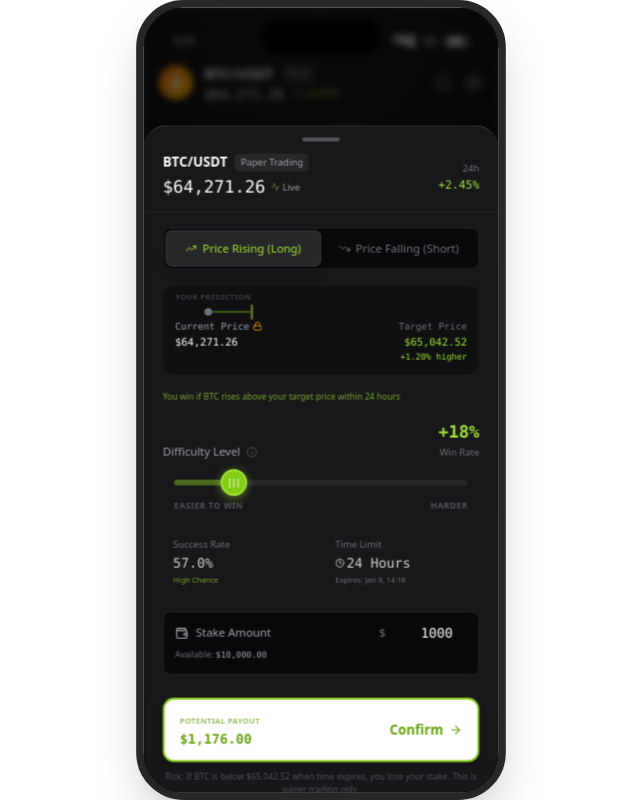
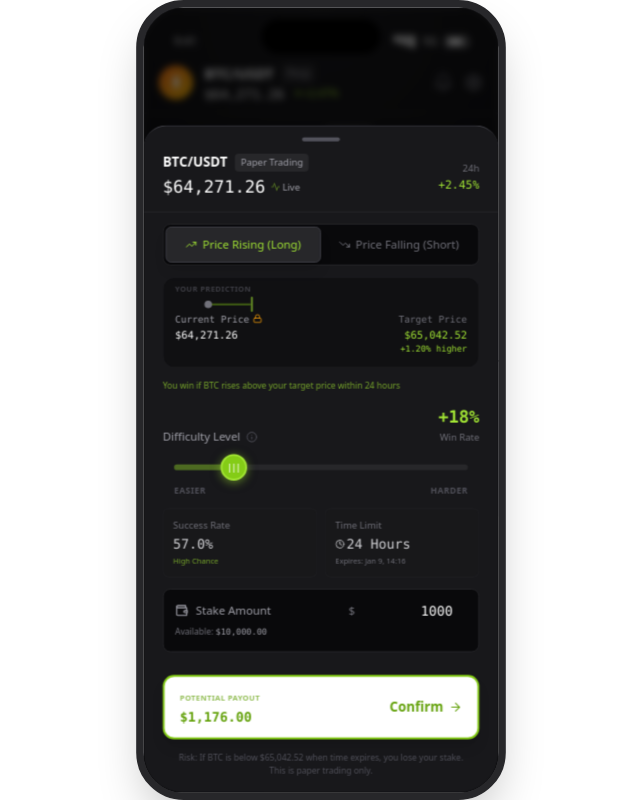
Before and after one commit to yuunayang/dynamic-yield-enhancer, a React (Vite) app: page / in a window 1280 px wide. Both pictures are taken after a click on the button "Super Trade". Shown: the whole page, without its empty margins (319-959 px from the left). Built offline with nearby package versions, Linux system fonts and the light colour scheme.

Commit message:
UI refinements: hint text spacing, Easier label, stake input validation, footer visibility, modal spacing

```diff
--- a/main.jsx
+++ b/main.jsx
@@ -134,7 +134,22 @@ const TradingApp = () => {
   const winProbability = Math.max(20, 65 - riskLevel * 0.4);
   const potentialProfit = principal * multiplier;
 
-  const isOrderValid = principal > 0;
+  // 可用余额
+  const availableBalance = 10000;
+
+  // 验证逻辑
+  const MIN_STAKE = 10;
+  const MAX_STAKE = 99999;
+
+  const getStakeError = () => {
+    if (principal < MIN_STAKE) return `Minimum stake is $${MIN_STAKE}`;
+    if (principal > MAX_STAKE) return `Maximum stake is $${MAX_STAKE.toLocaleString()}`;
+    if (principal > availableBalance) return `Exceeds available balance`;
+    return null;
+  };
+
+  const stakeError = getStakeError();
+  const isOrderValid = principal >= MIN_STAKE && principal <= MAX_STAKE && principal <= availableBalance;
 
   // 辅助函数
   const formatCurrency = (val) => {
@@ -635,7 +650,7 @@ const TradingApp = () => {
         </div>
 
               {/* Modal Body */}
-              <div className="px-5 py-4 space-y-4">
+              <div className="px-5 py-3 space-y-3">
                 {/* Direction Selection */}
                 <div className="bg-zinc-950 p-0.5 rounded-lg flex border border-zinc-800">
             <button
@@ -709,7 +724,7 @@ const TradingApp = () => {
           </div>
 
                 {/* Hint text - outside the box */}
-                <div className={`text-[9px] text-left ${direction === 'long' ? 'text-lime-400/70' : 'text-red-400/70'}`}>
+                <div className={`text-[9px] -mt-2 ${direction === 'long' ? 'text-lime-400/70' : 'text-red-400/70'}`}>
                   {direction === 'long'
                     ? 'You win if BTC rises above your target price within 24 hours'
                     : 'You win if BTC falls below your target price within 24 hours'
@@ -763,7 +778,7 @@ const TradingApp = () => {
               />
             </div>
                   <div className="flex justify-between text-[9px] text-zinc-600 uppercase font-bold tracking-wider mt-0.5 px-3">
-              <span>Easier to Win</span>
+              <span>Easier</span>
               <span>Harder</span>
             </div>
           </div>
@@ -794,7 +809,7 @@ const TradingApp = () => {
                 </div>
 
                 {/* Stake Amount Input */}
-                <div className={`bg-zinc-950 rounded-lg p-3 border transition-colors ${principal <= 0 ? 'border-red-900/50' : 'border-zinc-800'}`}>
+                <div className={`bg-zinc-950 rounded-lg p-3 border transition-colors ${stakeError ? 'border-red-500/50' : 'border-zinc-800'}`}>
                   <div className="flex items-center justify-between">
                     <div className="flex items-center gap-2 text-zinc-400">
                       <Wallet size={14} />
@@ -806,19 +821,22 @@ const TradingApp = () => {
                         type="number"
                         value={principal}
                         onChange={(e) => setPrincipal(Number(e.target.value))}
-                        className="bg-transparent text-right text-white font-mono text-sm focus:outline-none w-20"
+                        className={`bg-transparent text-right font-mono text-sm focus:outline-none w-28 ${stakeError ? 'text-red-400' : 'text-white'}`}
                         min="0"
                       />
                     </div>
                   </div>
-                  <div className="text-[9px] text-zinc-500 mt-1.5">
-                    <span>Available: <span className="text-zinc-400 font-mono">$10,000.00</span></span>
+                  <div className="flex items-center justify-between mt-1.5">
+                    <span className="text-[9px] text-zinc-500">Available: <span className="text-zinc-400 font-mono">${availableBalance.toLocaleString()}.00</span></span>
+                    {stakeError && (
+                      <span className="text-[9px] text-red-400">{stakeError}</span>
+                    )}
                   </div>
             </div>
           </div>
 
               {/* Modal Footer */}
-              <div className="px-5 pb-8 pt-2">
+              <div className="px-5 pb-10 pt-3">
           <button
             disabled={!isOrderValid}
                   onClick={handlePlaceOrder}
@@ -835,11 +853,11 @@ const TradingApp = () => {
                     <span className="font-mono text-sm">{formatCurrency(potentialProfit)}</span>
             </div>
                   <div className="flex items-center gap-1.5">
-                    <span>{isOrderValid ? 'Confirm' : 'Enter Stake'}</span>
+                    <span>{isOrderValid ? 'Confirm' : (stakeError ? 'Fix Errors' : 'Enter Stake')}</span>
                     <ArrowRight size={14} className={`transition-transform ${isOrderValid ? 'group-hover:translate-x-1' : ''}`} />
             </div>
           </button>
-                <p className="text-center text-[9px] text-zinc-600 mt-2 leading-relaxed">
+                <p className="text-center text-[9px] text-zinc-600 mt-3 leading-relaxed px-2">
                   {direction === 'long'
                     ? `Risk: If BTC is below ${formatCurrency(strikePrice)} when time expires, you lose your stake. This is paper trading only.`
                     : `Risk: If BTC is above ${formatCurrency(strikePrice)} when time expires, you lose your stake. This is paper trading only.`
```
